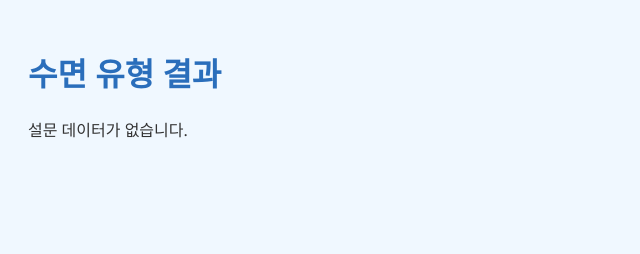
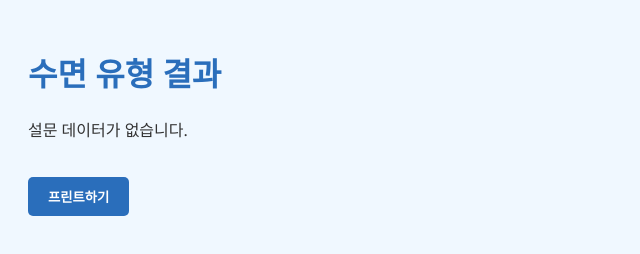
Before and after one commit to yein2312/sleeping, a plain HTML site: page result.html in a window 1280 px wide. Shown: the whole page, without its empty margins (0-640 px from the left). Drawn offline with Linux system fonts and the light colour scheme.

Commit message:
Update result.html

```diff
--- a/result.html
+++ b/result.html
@@ -31,6 +31,7 @@
 <body>
   <h1>수면 유형 결과</h1>
   <div id="resultContainer"></div>
+  <button onclick="window.print()">프린트하기</button>
 
   <script>
     // 로컬스토리지에서 설문 데이터 가져오기
```
